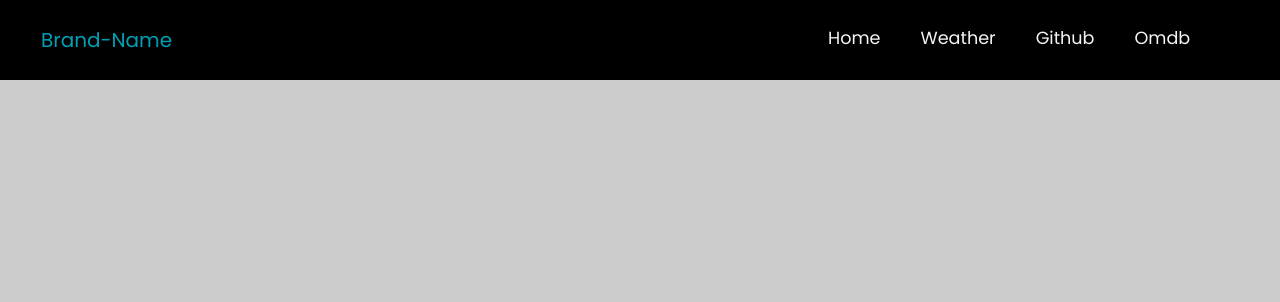
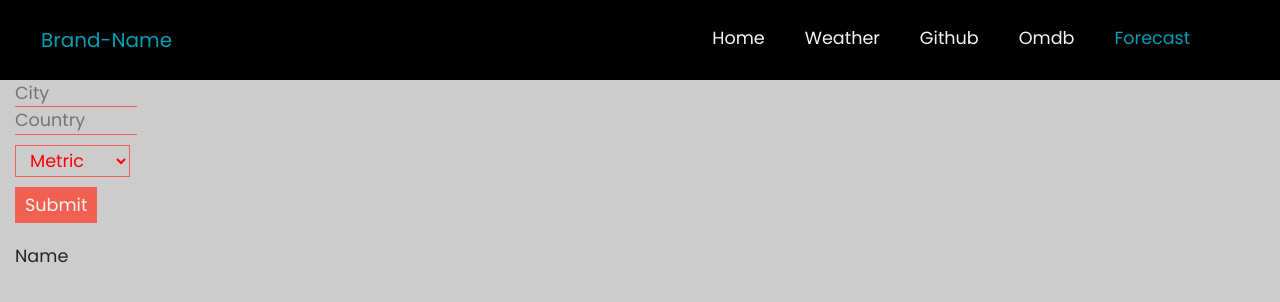
Before and after one commit to PanosFan/React-bootstrap-api, a React (Create React App) app: page /weather-forecast in a window 1280 px wide. Shown: the top 302 px of the page. Built offline with nearby package versions, Linux system fonts and the light colour scheme.

Commit message:
adding forecast

```diff
--- a/src/App.js
+++ b/src/App.js
@@ -7,6 +7,7 @@ import Home from './Pages/Home/Home';
 import Omdb from './Pages/Omdb/Omdb';
 import Weather from './Pages/Weather/Weather';
 import Github from './Pages/Github/Github';
+import WeatherForecast from './Pages/WeatherForecast/WeatherForecast';
 
 class App extends Component {
   render() {
@@ -18,6 +19,7 @@ class App extends Component {
           <Route exact path ="/omdb" component={Omdb} />
           <Route exact path ="/weather" component={Weather} />
           <Route exact path ="/github" component={Github} />
+          <Route exact path ="/weather-forecast" component={WeatherForecast} />
         </div>
       </Router>
     );
--- a/src/Navbar/Navbar.jsx
+++ b/src/Navbar/Navbar.jsx
@@ -53,6 +53,9 @@ class Navbar extends Component {
 				         <li className="nav-item">
 				           <NavLink exact activeClassName="active-link" to="/omdb" >Omdb</NavLink>
 				         </li>
+				         <li className="nav-item">
+				           <NavLink exact activeClassName="active-link" to="/weather-forecast">Forecast</NavLink>
+				         </li>
 				       </ul>
 				    </div>
 				</nav>
--- a/src/Pages/Omdb/Omdb.jsx
+++ b/src/Pages/Omdb/Omdb.jsx
@@ -81,11 +81,11 @@ class Omdb extends Component {
 					</div>
 				</div>
 
-				<ol>
+				<ul>
 					{this.state.ratings.map((rating, index) => {
 						return <li key={index}><span className="error">{rating.Source}:</span> {rating.Value}</li>
 					})}
-				</ol>
+				</ul>
 			</div>
 		);
 	}
--- /dev/null
+++ b/src/Pages/WeatherForecast/WeatherForecast.jsx
@@ -0,0 +1,89 @@
+import React from 'react';
+import axios from 'axios';
+
+import Form from '../../Forms/Form';
+
+export default class Github extends React.Component {
+
+
+
+
+	state = {
+		error : undefined,
+		name : undefined,
+		array : []
+	}
+
+	callApi = (e) => {
+		e.preventDefault();
+
+		const API_KEY="3a52a27570d5f406e3d262754a68256b";
+		const city = e.target.elements.name.value;
+		const country = e.target.elements.country.value;
+		const unit = e.target.elements.units.value;
+
+		if (city && country) {
+			axios.get(`http://api.openweathermap.org/data/2.5/forecast?q=${city},${country}&units=${unit}&appid=${API_KEY}`)
+			.then(res => {
+				console.log(res)
+				this.setState({
+					error : undefined,
+					array : res.data.list,
+					name : res.data.city.name
+				});
+			})
+			.catch(error => {
+				console.log(error)
+			});
+
+		}
+		else
+		{
+			this.setState({
+				error : "Please enter values",
+				name : undefined,
+				array : []
+			});
+		}
+
+
+	}
+
+
+
+
+
+
+
+
+
+
+
+
+
+
+
+
+
+
+
+
+	render(){
+		return(
+			<div className="WeatherForecast container-fluid">
+				<div className="row">
+					<div className="col-sm-6">
+						<Form callApi={this.callApi} placeholder1="City" placeholder2="Country"/>
+						<p>Name {this.state.name}</p>
+						<ul>
+							{this.state.array.map((item, index) => {
+								return <li key={index}><span className="error">Average Temperature: {item.main.temp} &#x2103;</span></li>
+							})}
+						</ul>
+						<p className="error">{this.state.error}</p>
+					</div>
+				</div>
+			</div>
+		);
+	}
+}
```
Also changed, not shown: src/Pages/Weather/Weather.jsx (line endings or trailing spaces).
